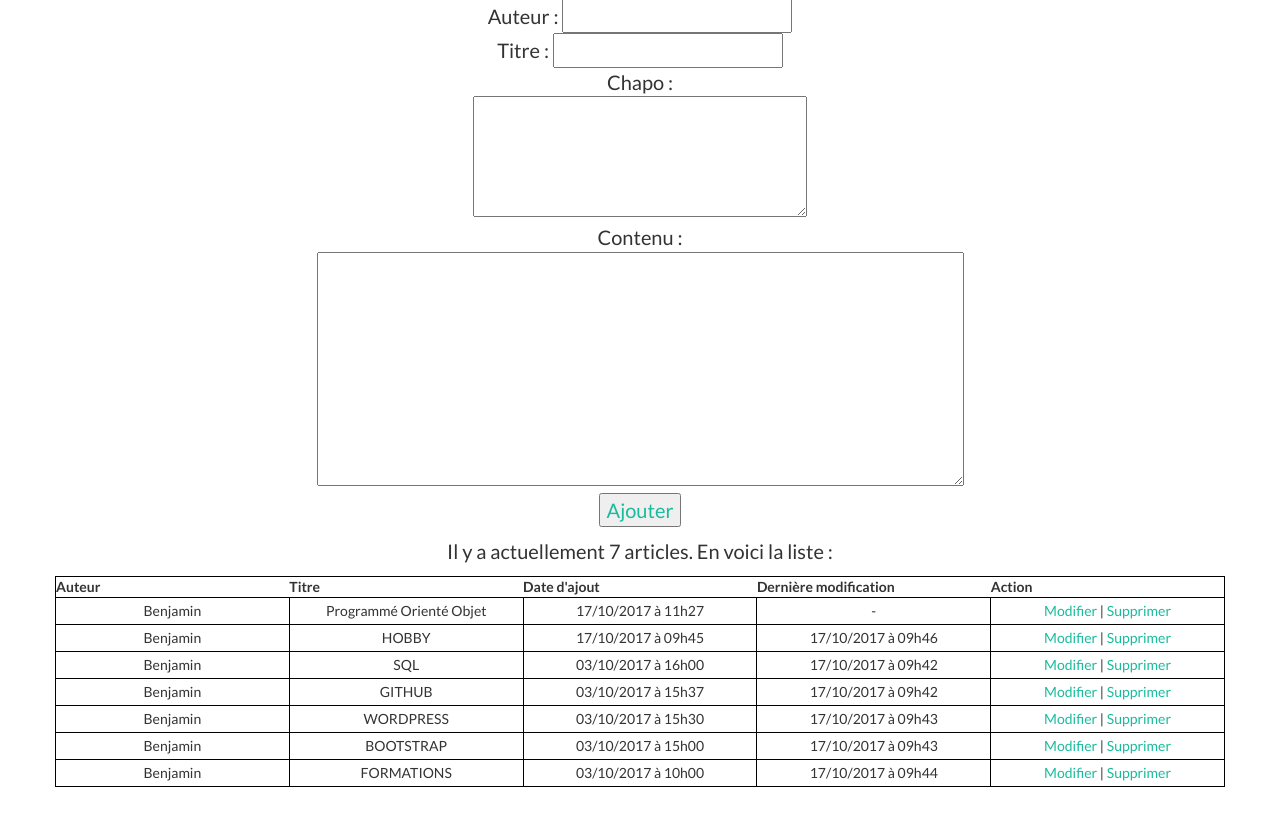
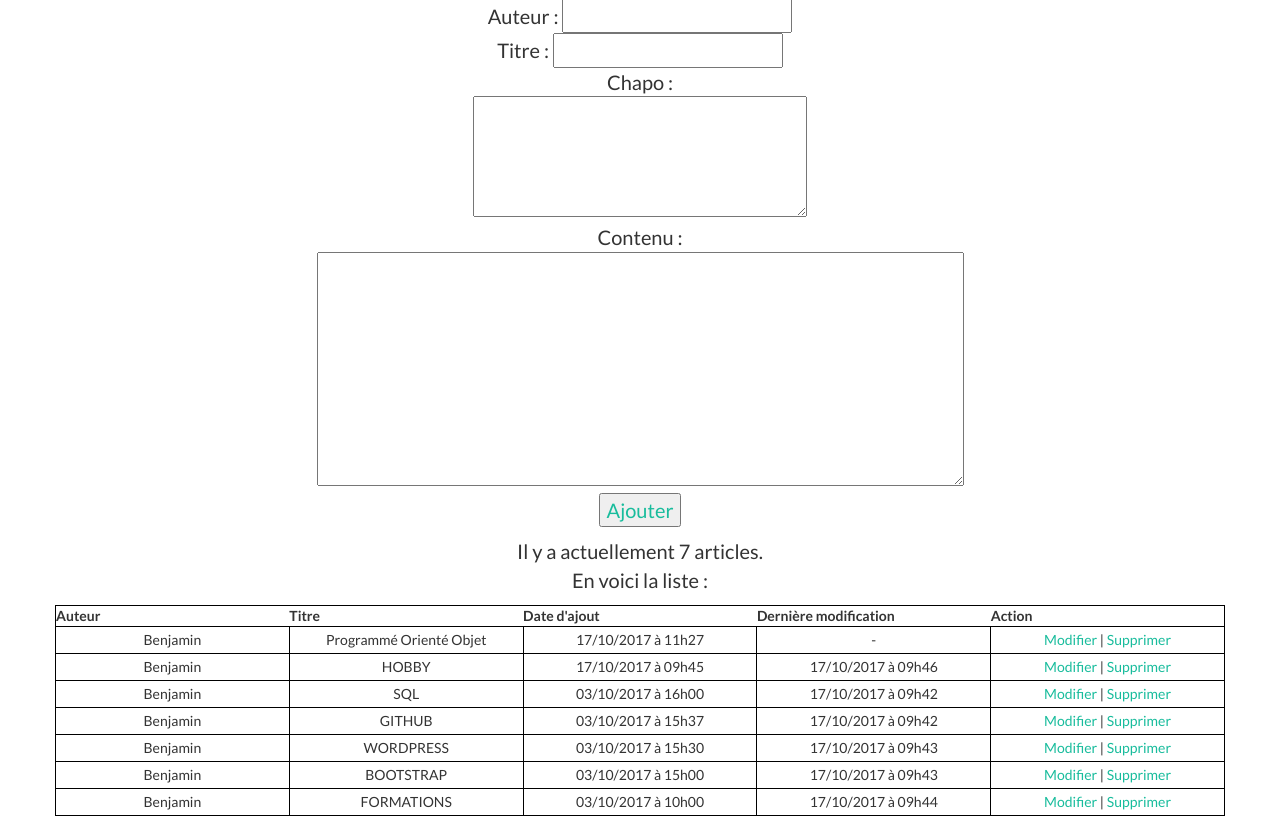
Before and after one commit to Benj972/BlogProjet5, a PHP site: page /index.php?action=administer in a window 1280 px wide. Shown: the part 997-1832 px from the top of the page. Run offline with PHP 8.4, Linux system fonts and the light colour scheme; data comes from the database, SQL or seed files in the repository; some libraries are stand-ins or nearby versions.

Commit message:
improvement code

```diff
--- a/View/viewAdmin.php
+++ b/View/viewAdmin.php
@@ -46,7 +46,7 @@ else
 
 
 
- <p style="text-align: center">Il y a actuellement <?= $manager->count() ?> articles. En voici la liste :</p>
+ <p style="text-align: center">Il y a actuellement <?= $manager->count() ?> articles.</br> En voici la liste :</p>
  <table>
       <tr><th>Auteur</th><th>Titre</th><th>Date d'ajout</th><th>Dernière modification</th><th>Action</th></tr>
 <?
```
